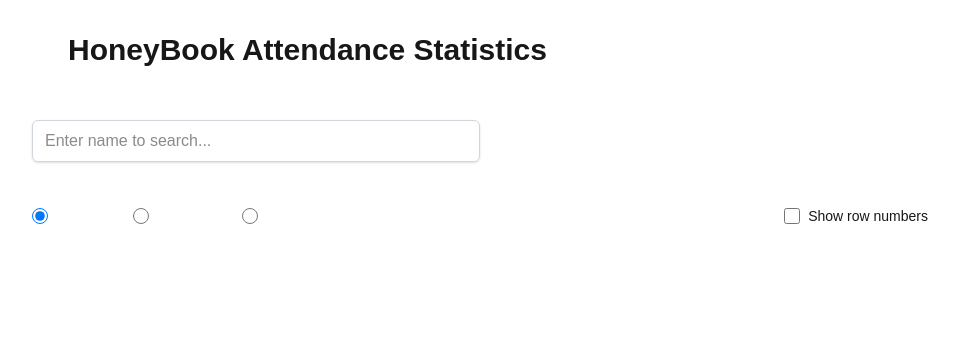
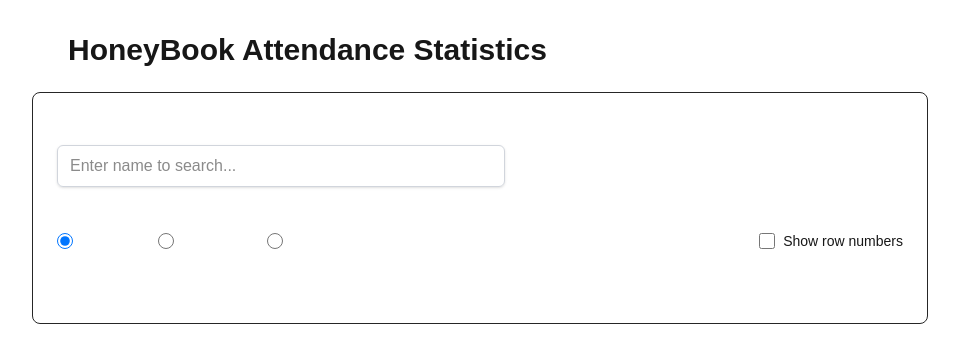
Before and after one commit to lielm1995/seats-app, a Next.js app: page /data in a window 1280 px wide. Shown: the top 362 px of the page, without its empty margins (160-1119 px from the left). Built offline with nearby package versions, Linux system fonts and the light colour scheme.

Commit message:
add border

```diff
--- a/src/app/data/components/DataTable.tsx
+++ b/src/app/data/components/DataTable.tsx
@@ -30,7 +30,7 @@
 
   return (
     <div>
-      <div className="overflow-x-auto rounded-lg border border-gray-200">
+      <div className="overflow-x-auto rounded-lg">
         <table className="min-w-full divide-y divide-gray-200 table-fixed">
           <colgroup>
             {showRowNumbers && <col style={{ width: '60px' }} />}
--- a/src/app/data/page.tsx
+++ b/src/app/data/page.tsx
@@ -56,6 +56,8 @@
           </h1>
         </div>
 
+        {/* Section with filters and table */}
+        <section className="border border-neutral-800 rounded-lg p-6">
           {/* Search and Filter Controls */}
           <div className="mb-6 space-y-4 no-print">
             <SearchInput value={searchTerm} onChange={setSearchTerm} />
@@ -87,6 +89,7 @@
               parsedData={parsedData}
             />
           )}
+        </section>
       </div>
     </div>
   );
```
Lines whose indentation alone changed are shown as unchanged.
